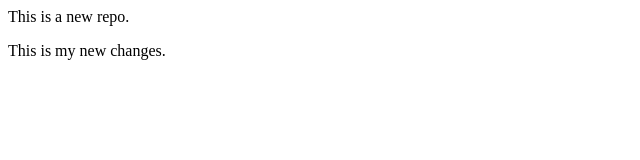
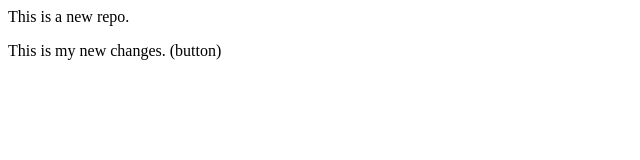
Before and after one commit to MoumitaGH1/localrepo, a plain HTML site: page index.html in a window 1280 px wide. Shown: the full height of the page, 0-640 px from the left. Drawn offline with Linux system fonts and the light colour scheme.

```diff
--- a/index.html
+++ b/index.html
@@ -1,2 +1,2 @@
 <p>This is a new repo.</p>
-<p>This is my new changes.</p>
+<p>This is my new changes. (button)</p>
```
